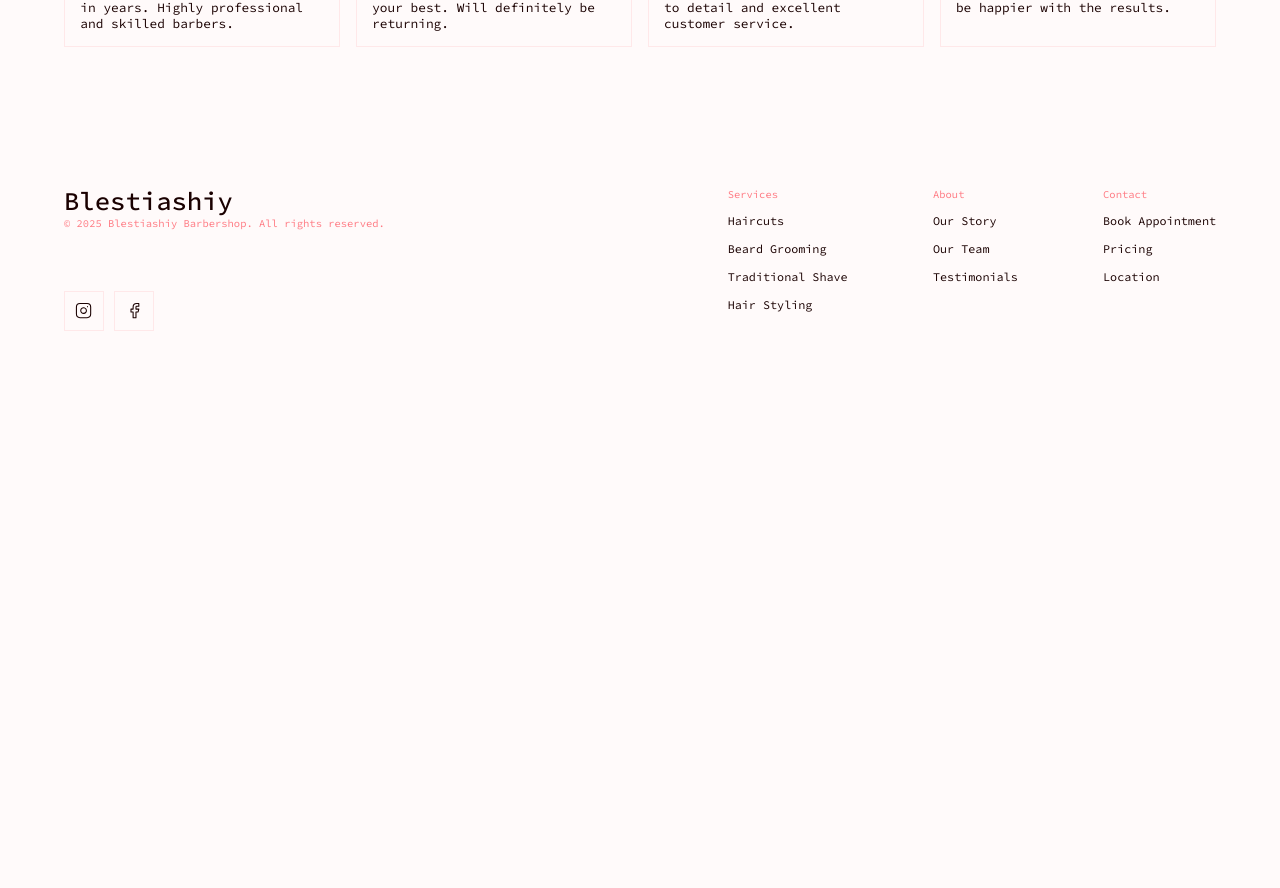
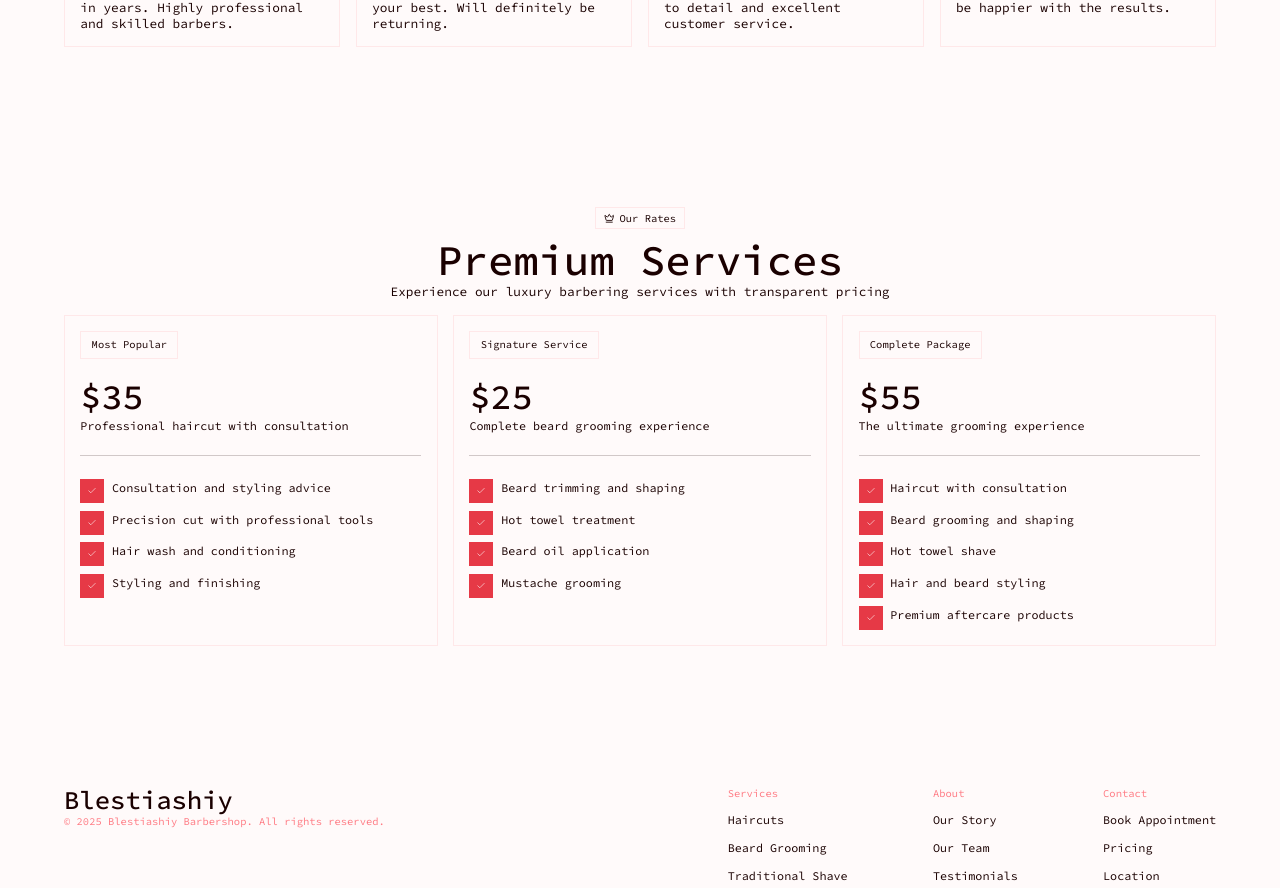
Before and after one commit to vitaleymulikacatchup/34a2f21a-8147-45c6-bd5a-ee8dcacfb9c9, a Next.js app: page /about in a window 1280 px wide. Shown: the part 1140-2028 px from the top of the page. Before the commit the page ends 1531 px from the top, so only its background shows below. Built offline with nearby package versions, Linux system fonts and the light colour scheme.

Commit message:
Update project files

```diff
--- a/src/app/about/page.tsx
+++ b/src/app/about/page.tsx
@@ -1,10 +1,11 @@
 "use client";
 
 import { ThemeProvider } from "@/providers/themeProvider/ThemeProvider";
-import { Users, MessageSquare, Instagram, Facebook } from "lucide-react";
+import { Users, MessageSquare, Instagram, Facebook, Crown } from "lucide-react";
 import NavbarStyleMinimal from '@/components/navbar/NavbarStyleMinimal';
 import TeamCardOne from '@/components/sections/team/TeamCardOne';
 import TestimonialCardTwo from '@/components/sections/testimonial/TestimonialCardTwo';
+import PricingCardOne from '@/components/sections/pricing/PricingCardOne';
 import FooterSocial from '@/components/sections/footer/FooterSocial';
 
 export default function AboutPage() {
@@ -104,6 +105,56 @@ export default function AboutPage() {
         />
       </div>
 
+      <div id="pricing" data-section="pricing" className="mx-auto px-4 md:px-6">
+        <PricingCardOne
+          title="Premium Services"
+          description="Experience our luxury barbering services with transparent pricing"
+          tag="Our Rates"
+          tagIcon={Crown}
+          textboxLayout="default"
+          animationType="slide-up"
+          plans={[
+            {
+              id: "classic-cut",
+              badge: "Most Popular",
+              price: "$35",
+              subtitle: "Professional haircut with consultation",
+              features: [
+                "Consultation and styling advice",
+                "Precision cut with professional tools",
+                "Hair wash and conditioning",
+                "Styling and finishing"
+              ]
+            },
+            {
+              id: "beard-grooming",
+              badge: "Signature Service",
+              price: "$25",
+              subtitle: "Complete beard grooming experience",
+              features: [
+                "Beard trimming and shaping",
+                "Hot towel treatment",
+                "Beard oil application",
+                "Mustache grooming"
+              ]
+            },
+            {
+              id: "full-package",
+              badge: "Complete Package",
+              price: "$55",
+              subtitle: "The ultimate grooming experience",
+              features: [
+                "Haircut with consultation",
+                "Beard grooming and shaping",
+                "Hot towel shave",
+                "Hair and beard styling",
+                "Premium aftercare products"
+              ]
+            }
+          ]}
+        />
+      </div>
+
       <FooterSocial
         logoText="Blestiashiy"
         copyrightText="© 2025 Blestiashiy Barbershop. All rights reserved."
```
